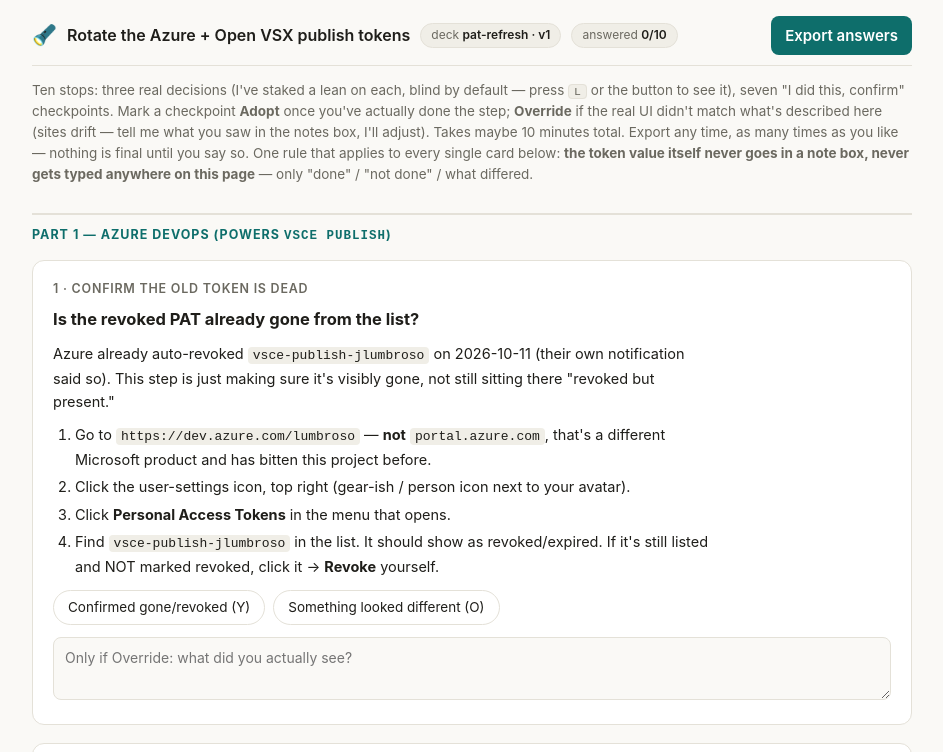
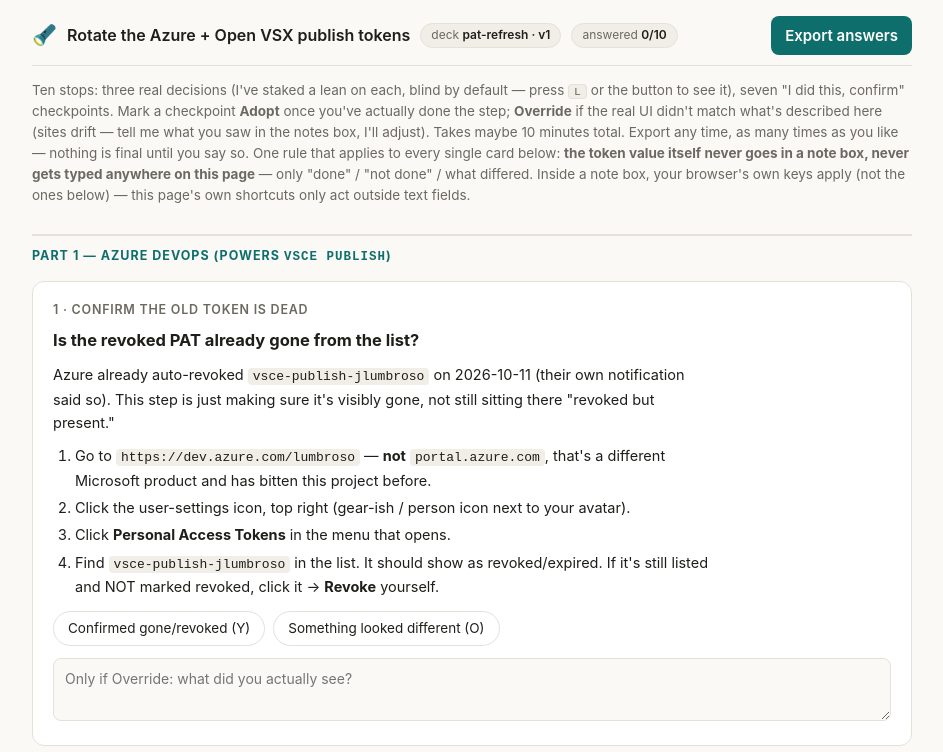
Before and after one commit to ADRs4AI/vscode-adrs4ai-no-adrs, a website: page scripts/ephemeral/2026-10-12-pat-refresh-pharoscan.html in a window 1280 px wide. Shown: the top 752 px of the page, without its empty margins (168-1111 px from the left). Drawn offline with Linux system fonts and the light colour scheme.

Commit message:
fix: update scripts (1 file)

```diff
--- a/scripts/ephemeral/2026-10-12-pat-refresh-pharoscan.html
+++ b/scripts/ephemeral/2026-10-12-pat-refresh-pharoscan.html
@@ -103,7 +103,7 @@
 <div class="banner" id="probeBanner"></div>
 <div class="banner" id="staleBanner"></div>
 
-<p class="note">Ten stops: three real decisions (I've staked a lean on each, blind by default — press <kbd>L</kbd> or the button to see it), seven "I did this, confirm" checkpoints. Mark a checkpoint <b>Adopt</b> once you've actually done the step; <b>Override</b> if the real UI didn't match what's described here (sites drift — tell me what you saw in the notes box, I'll adjust). Takes maybe 10 minutes total. Export any time, as many times as you like — nothing is final until you say so. One rule that applies to every single card below: <b>the token value itself never goes in a note box, never gets typed anywhere on this page</b> — only "done" / "not done" / what differed.</p>
+<p class="note">Ten stops: three real decisions (I've staked a lean on each, blind by default — press <kbd>L</kbd> or the button to see it), seven "I did this, confirm" checkpoints. Mark a checkpoint <b>Adopt</b> once you've actually done the step; <b>Override</b> if the real UI didn't match what's described here (sites drift — tell me what you saw in the notes box, I'll adjust). Takes maybe 10 minutes total. Export any time, as many times as you like — nothing is final until you say so. One rule that applies to every single card below: <b>the token value itself never goes in a note box, never gets typed anywhere on this page</b> — only "done" / "not done" / what differed. Inside a note box, your browser's own keys apply (not the ones below) — this page's own shortcuts only act outside text fields.</p>
 
 <div class="section-label">Part 1 — Azure DevOps (powers <code>vsce publish</code>)</div>
 
@@ -396,6 +396,10 @@
 document.addEventListener('keydown',function(ev){
   var tag=(ev.target.tagName||'').toLowerCase();
   if(tag==='textarea'||tag==='input') return;
+  /* H14 (Pharos 5, pharoscan-hq handbook): ev.key for Ctrl+A is still "a" —
+     a bare tag-guard doesn't stop a modifier-held shortcut (browser select-
+     all, etc.) from being silently read as a card-navigation key. */
+  if(ev.ctrlKey || ev.metaKey || ev.altKey) return;
   var k=ev.key.toLowerCase();
   if(k==='arrowdown'||k==='j'){ ev.preventDefault(); focusCard(focusIdx+1); }
   else if(k==='arrowup'||k==='k'){ ev.preventDefault(); focusCard(focusIdx-1); }
```
